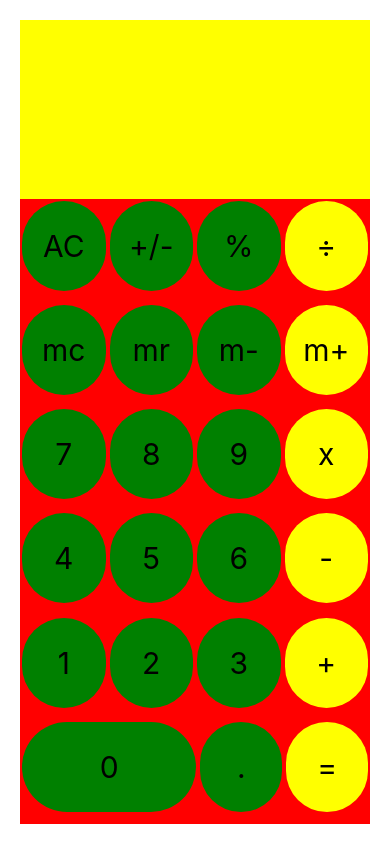
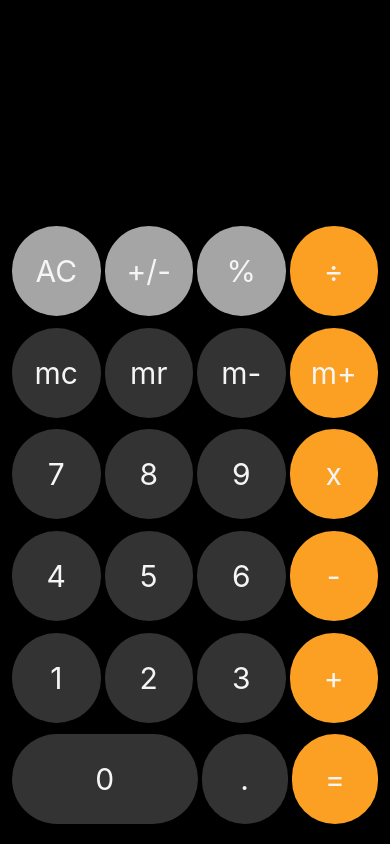
Before and after one commit to atmdboss/native-calculator, a React Native app: screen / in a window 390 px wide. Built offline with nearby package versions, Linux system fonts and the light colour scheme.

Commit message:
styled properly

```diff
--- a/App.tsx
+++ b/App.tsx
@@ -21,13 +21,13 @@ const App = () => {
   const handleNumberFlip = () => {
     if (displayValue) {
       if (lastIsOperator()) {
-        const value = displayValue.slice(0, displayValue.length - 1).replace(
+        let value = displayValue.slice(0, displayValue.length - 1).replace(
           /[()]/g,
           "",
         );
         if (value.includes("—")) {
           // its anegative number
-          value.replace("—", "-");
+          value = value.replace("—", "-");
         }
         const num = Number(value);
         // operator exists if lastIsOperator
@@ -45,11 +45,11 @@ const App = () => {
           let [first, second] = displayValue.split(operator);
           // console.log({ first, second });
 
-          const value = second.replace(/[()]/g, "");
+          let value = second.replace(/[()]/g, "");
           // operator exists if lastIsOperator
           if (value.includes("—")) {
             // its anegative number
-            value.replace("—", "-");
+            value = value.replace("—", "-");
           }
           const num = Number(value);
           if (Math.sign(num) === 1) {
@@ -61,8 +61,12 @@ const App = () => {
           }
         } else {
           // display is one number
-
-          const num = Number(displayValue.replace(/[()]/g, ""));
+          let value = displayValue.replace(/[()]/g, "");
+          if (value.includes("—")) {
+            // its a negative number
+            value = value.replace("—", "-");
+          }
+          const num = Number(value);
           if (Math.sign(num) === 1) {
             setDisplayValue(`(—${num.toString()})`);
           } else {
@@ -117,7 +121,11 @@ const App = () => {
             setAddedOperator(false);
             return "";
           } else {
+            if (result < 0) {
+              return result.toString().replace("-", "—");
+            } else {
               return result.toString();
+            }
           }
         }
       } else {
@@ -136,7 +144,11 @@ const App = () => {
             setAddedOperator(false);
             return "";
           } else {
+            if (Number(value) < 0) {
+              return value.replace("-", "—");
+            } else {
               return value;
+            }
           }
         }
       }
@@ -230,6 +242,7 @@ const App = () => {
       handleMemoryInput(input);
     } else {
       // if it gets here, then it's likely just a number, setState with it regardless
+      if (displayValue.length < 16) {
         if (input === "0" || input === "%" || input === ".") {
           if (displayValue) {
             setDisplayValue((prev) => prev + input);
@@ -246,6 +259,7 @@ const App = () => {
           }
         }
       }
+    }
   };
 
   return (
@@ -259,7 +273,6 @@ const App = () => {
 const styles = StyleSheet.create({
   container: {
     flex: 1,
-    padding: 20,
   },
 });
 
--- a/components/ButtonGrid.tsx
+++ b/components/ButtonGrid.tsx
@@ -5,7 +5,7 @@ import {
   View,
   TouchableOpacity,
 } from "react-native";
-import { buttons, coloredKeys } from "../helperKeys";
+import { buttons, yellowColoredKeys, greyColoredKeys } from "../helperKeys";
 
 type BGProps = {
   handleInput: Function;
@@ -20,9 +20,11 @@ const ButtonGrid: FunctionComponent<BGProps> = ({ handleInput }) => {
             {numArr.map((num) => {
               return (
                 <TouchableOpacity
+                  activeOpacity={0.7}
                   style={[
                     styles.button,
-                    coloredKeys.includes(num) && styles.yellow,
+                    yellowColoredKeys.includes(num) && styles.yellow,
+                    greyColoredKeys.includes(num) && styles.grey,
                     num === "0" && styles.zero,
                   ]}
                   key={num}
@@ -45,8 +47,9 @@ export default ButtonGrid;
 
 const styles = StyleSheet.create({
   container: {
+    padding: 10,
     flex: 7,
-    backgroundColor: "red",
+    backgroundColor: "#000000",
   },
   innerView: {
     flex: 1,
@@ -55,7 +58,8 @@ const styles = StyleSheet.create({
   },
   button: {
     borderRadius: 50,
-    backgroundColor: "green",
+    backgroundColor: "#333333",
+
     height: 90,
     width: 20,
     margin: 2,
@@ -64,7 +68,10 @@ const styles = StyleSheet.create({
     alignItems: "center",
   },
   yellow: {
-    backgroundColor: "yellow",
+    backgroundColor: "#fba022",
+  },
+  grey: {
+    backgroundColor: "#a5a5a5",
   },
   zero: {
     flexGrow: 2.5,
@@ -72,5 +79,6 @@ const styles = StyleSheet.create({
   text: {
     fontSize: 30,
     textAlign: "center",
+    color: "whitesmoke",
   },
 });
--- a/components/Display.tsx
+++ b/components/Display.tsx
@@ -13,12 +13,14 @@ export default Display;
 
 const styles = StyleSheet.create({
   container: {
+    padding: 20,
     flex: 2,
-    backgroundColor: "yellow",
+    backgroundColor: "#000000",
     justifyContent: "flex-end",
     alignItems: "flex-end",
   },
   text: {
     fontSize: 40,
+    color: "whitesmoke",
   },
 });
--- a/helperKeys.ts
+++ b/helperKeys.ts
@@ -7,7 +7,9 @@ export const buttons: string[][] = [
   ["0", ".", "="],
 ];
 
-export const coloredKeys: string[] = ["÷", "m+", "x", "-", "+", "="];
+export const yellowColoredKeys: string[] = ["÷", "m+", "x", "-", "+", "="];
+
+export const greyColoredKeys: string[] = ["AC", "+/-", "%"];
 
 export const notNums: string[] = ["AC", "mc", "mr", "m-", "m+", "="];
 
```
Lines whose indentation alone changed are shown as unchanged.
